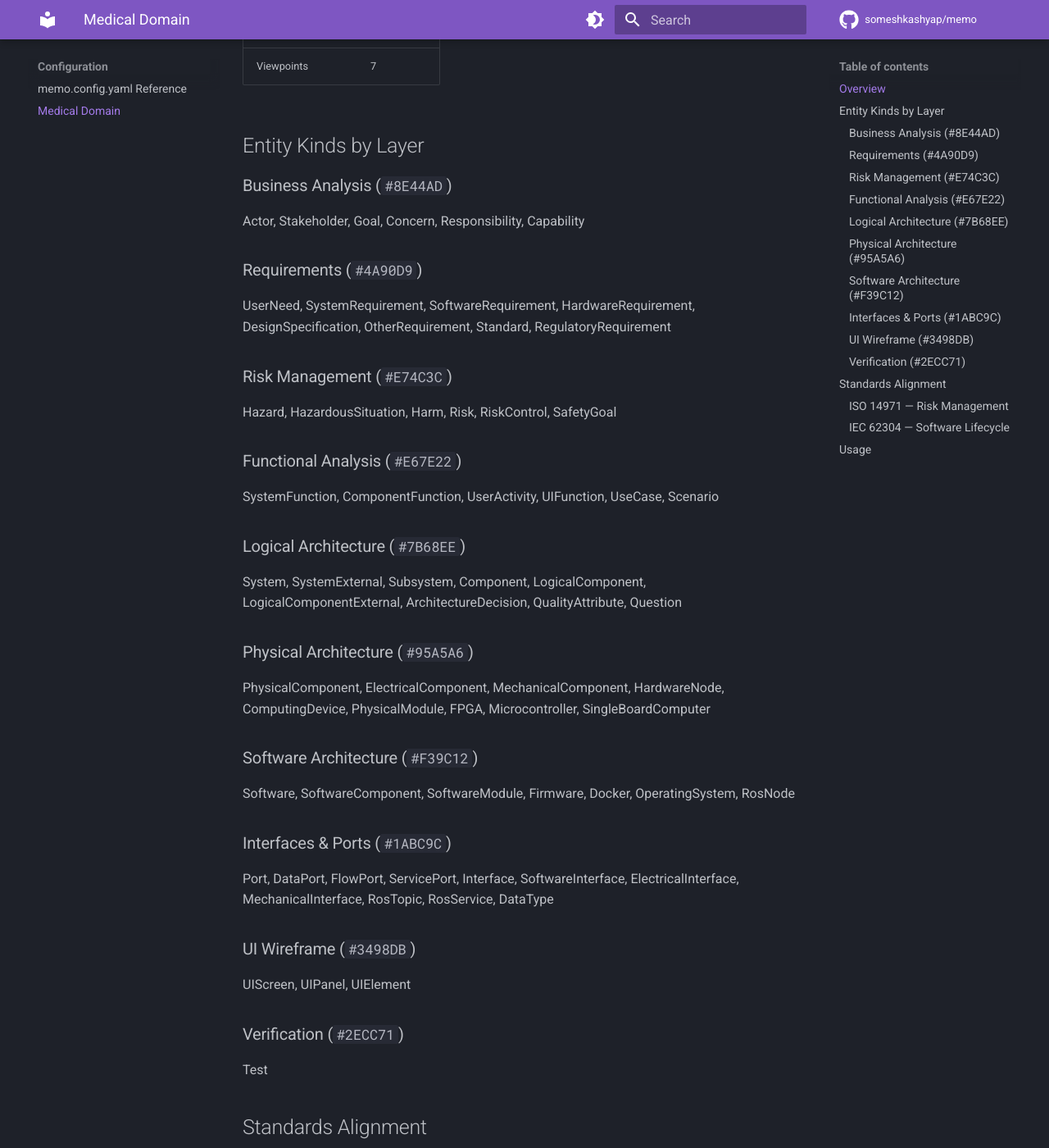
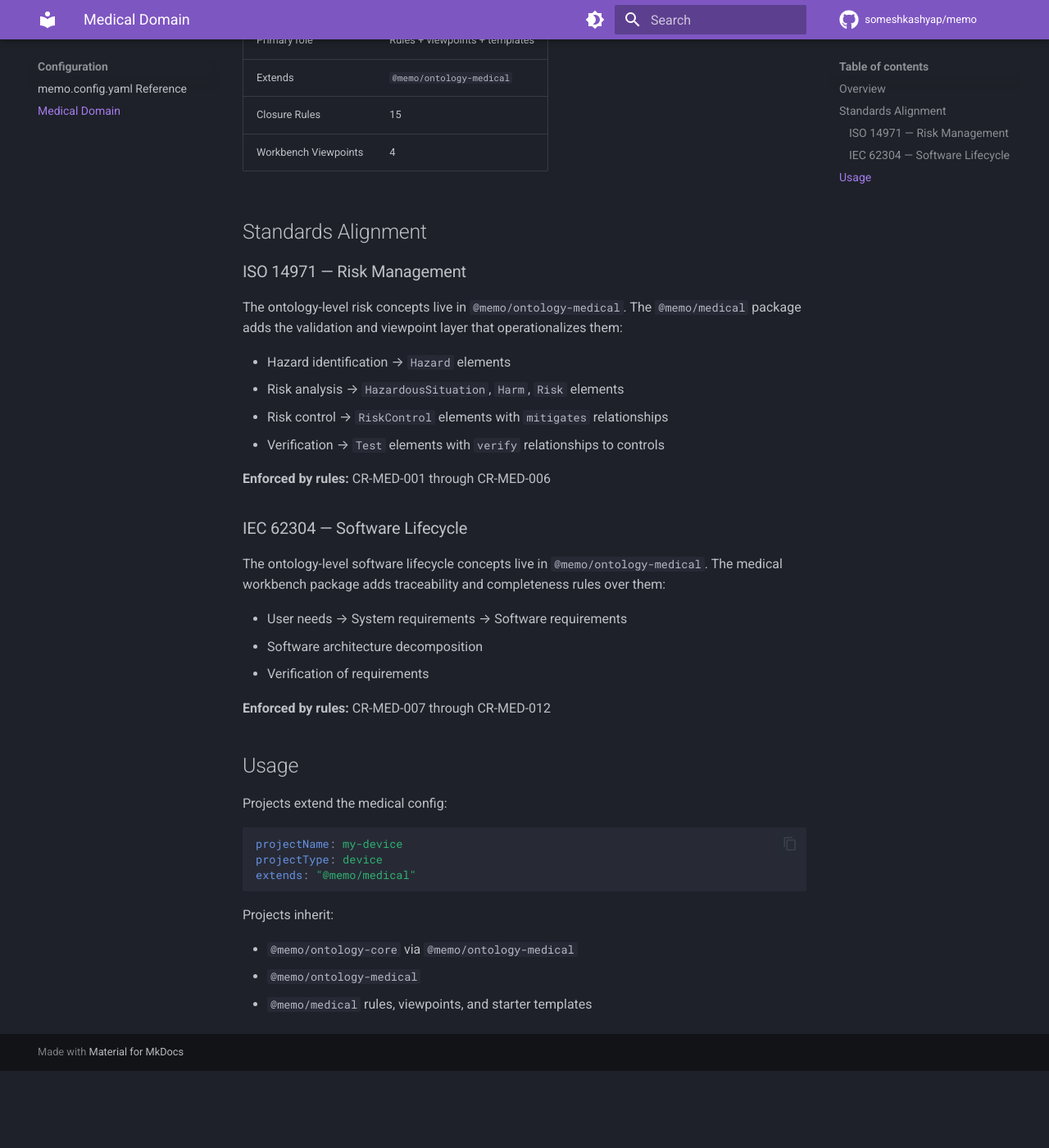
Before and after one commit to memoarchitect/memo-architect, an MkDocs documentation site: the page built from docs/config/medical-domain.md, in a window 1280 px wide and 1400 px high, scrolled down 565 px. Shown: the whole window at 82% size. Built offline with MkDocs 1.6.1 and Material for MkDocs 9.7.7, drawn with Linux system fonts in a browser that asks for light colours; comment, search, counter and statistics services are not loaded; after the commit the page ends 1871 px from its top, so only the background shows below that; some of the changed text lies outside the part shown.

Commit message:
Layer medical config on ontology medical

````diff
--- a/docs/config/medical-domain.md
+++ b/docs/config/medical-domain.md
@@ -1,64 +1,28 @@
 # Medical Domain Configuration
 
-The `@memo/medical` package provides a comprehensive domain configuration for medical device development, aligned with ISO 14971 (risk management) and IEC 62304 (software lifecycle).
+The `@memo/medical` package is the medical workbench configuration layered on top of `@memo/ontology-medical`.
+
+It now provides:
+
+- closure rules for ISO 14971 and IEC 62304 traceability/completeness
+- medical-specific viewpoints and starter scaffolding
+- a small set of transitional compatibility kinds that have not yet been migrated into `@memo/ontology-core` or `@memo/ontology-medical`
 
 ## Overview
 
 | Metric | Count |
 |---|---|
-| CoSMA Layers | 10 |
-| Entity Kinds | 60+ |
-| Relationship Types | 16 |
+| Primary role | Rules + viewpoints + templates |
+| Extends | `@memo/ontology-medical` |
 | Closure Rules | 15 |
-| Viewpoints | 7 |
-
-## Entity Kinds by Layer
-
-### Business Analysis (`#8E44AD`)
-
-Actor, Stakeholder, Goal, Concern, Responsibility, Capability
-
-### Requirements (`#4A90D9`)
-
-UserNeed, SystemRequirement, SoftwareRequirement, HardwareRequirement, DesignSpecification, OtherRequirement, Standard, RegulatoryRequirement
-
-### Risk Management (`#E74C3C`)
-
-Hazard, HazardousSituation, Harm, Risk, RiskControl, SafetyGoal
-
-### Functional Analysis (`#E67E22`)
-
-SystemFunction, ComponentFunction, UserActivity, UIFunction, UseCase, Scenario
-
-### Logical Architecture (`#7B68EE`)
-
-System, SystemExternal, Subsystem, Component, LogicalComponent, LogicalComponentExternal, ArchitectureDecision, QualityAttribute, Question
-
-### Physical Architecture (`#95A5A6`)
-
-PhysicalComponent, ElectricalComponent, MechanicalComponent, HardwareNode, ComputingDevice, PhysicalModule, FPGA, Microcontroller, SingleBoardComputer
-
-### Software Architecture (`#F39C12`)
-
-Software, SoftwareComponent, SoftwareModule, Firmware, Docker, OperatingSystem, RosNode
-
-### Interfaces & Ports (`#1ABC9C`)
-
-Port, DataPort, FlowPort, ServicePort, Interface, SoftwareInterface, ElectricalInterface, MechanicalInterface, RosTopic, RosService, DataType
-
-### UI Wireframe (`#3498DB`)
-
-UIScreen, UIPanel, UIElement
-
-### Verification (`#2ECC71`)
-
-Test
+| Workbench Viewpoints | 4 |
 
 ## Standards Alignment
 
 ### ISO 14971 — Risk Management
 
-The risk layer and closure rules enforce the ISO 14971 risk management process:
+The ontology-level risk concepts live in `@memo/ontology-medical`. The `@memo/medical`
+package adds the validation and viewpoint layer that operationalizes them:
 
 - Hazard identification → `Hazard` elements
 - Risk analysis → `HazardousSituation`, `Harm`, `Risk` elements
@@ -69,7 +33,8 @@ The risk layer and closure rules enforce the ISO 14971 risk management process:
 
 ### IEC 62304 — Software Lifecycle
 
-The requirements and software layers support IEC 62304 traceability:
+The ontology-level software lifecycle concepts live in `@memo/ontology-medical`. The
+medical workbench package adds traceability and completeness rules over them:
 
 - User needs → System requirements → Software requirements
 - Software architecture decomposition
@@ -87,4 +52,8 @@ projectType: device
 extends: "@memo/medical"
 ```
 
-All 60+ kinds, 15 rules, and 7 viewpoints are inherited automatically.
+Projects inherit:
+
+- `@memo/ontology-core` via `@memo/ontology-medical`
+- `@memo/ontology-medical`
+- `@memo/medical` rules, viewpoints, and starter templates
````
Also changed, not shown: docs/config/reference.md (+1 -1 lines), docs/design/configuration.md (+4 -2 lines), docs/development/roadmap.md (+1 -1 lines), 3 other files.
